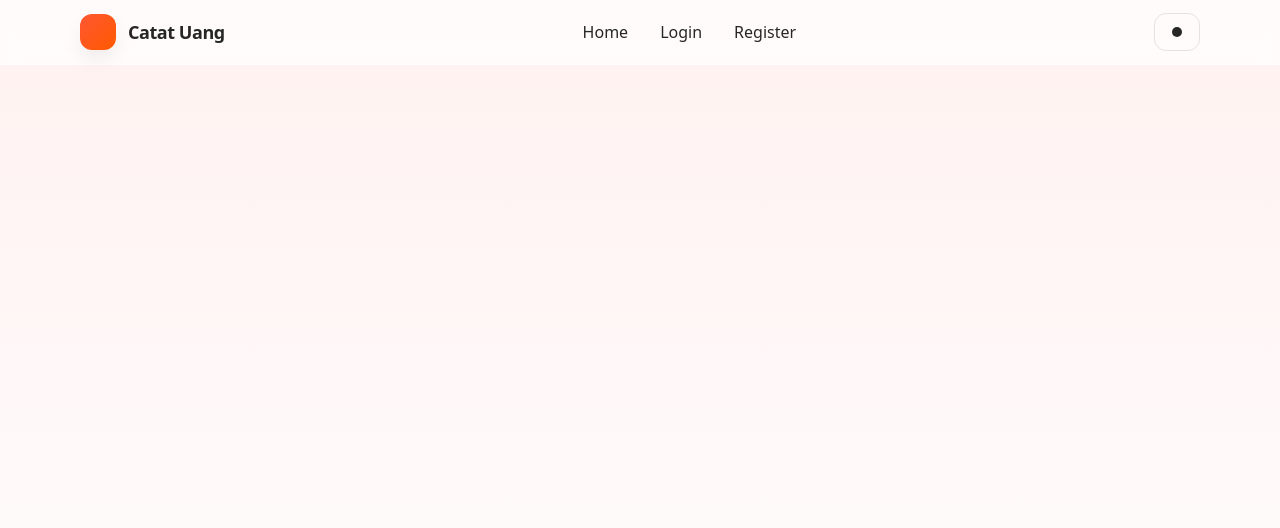
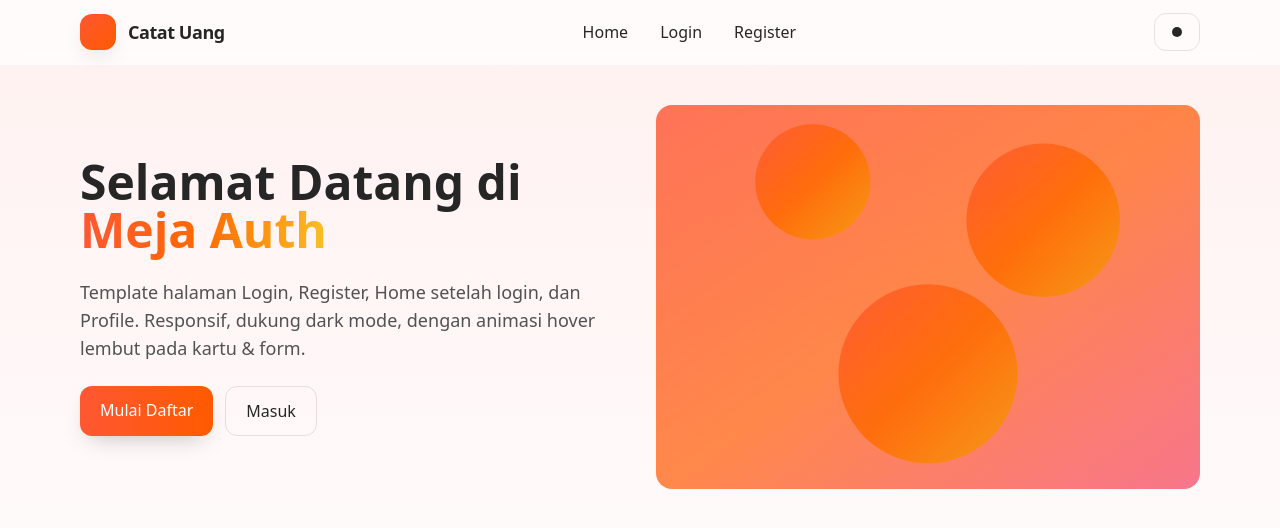
Before and after one commit to arkisme99/vue_catatuang, a Vue app: page / in a window 1280 px wide. Shown: the top 528 px of the page. Built offline with nearby package versions, Linux system fonts and the light colour scheme.

Commit message:
feat: home fe

```diff
--- /dev/null
+++ b/src/components/Home.vue
@@ -0,0 +1,67 @@
+<template>
+  <!-- Main -->
+  <main class="max-w-6xl mx-auto px-4 py-10 space-y-12">
+    <!-- Landing (pre-login home) -->
+    <section id="view-landing" class="animate-fadeUp">
+      <div class="grid lg:grid-cols-2 gap-8 items-center">
+        <div class="space-y-6">
+          <h1 class="text-4xl md:text-5xl font-extrabold leading-tight">
+            Selamat Datang di
+            <span
+              class="bg-clip-text text-transparent bg-gradient-to-r from-brand-500 via-sunset-500 to-amber-400"
+              >Meja Auth</span
+            >
+          </h1>
+          <p class="text-lg text-neutral-600 dark:text-neutral-300 max-w-prose">
+            Template halaman Login, Register, Home setelah login, dan Profile.
+            Responsif, dukung dark mode, dengan animasi hover lembut pada kartu
+            & form.
+          </p>
+          <div class="flex gap-3">
+            <RouterLink
+              data-route="register"
+              to="/register"
+              class="px-5 py-3 rounded-xl text-white bg-gradient-to-r from-brand-500 to-sunset-600 shadow-soft hover:opacity-90 transition guest:hidden"
+              >Mulai Daftar</RouterLink
+            >
+            <RouterLink
+              data-route="login"
+              to="/login"
+              class="px-5 py-3 rounded-xl border border-black/10 dark:border-white/10 hover:border-brand-500/60 transition guest:hidden"
+              >Masuk</RouterLink
+            >
+          </div>
+        </div>
+        <div
+          class="relative h-64 md:h-80 lg:h-96 rounded-2xl overflow-hidden card-hover"
+        >
+          <div
+            class="absolute inset-0 bg-gradient-to-br from-brand-500/80 via-sunset-600/70 to-rose-500/70 mix-blend-multiply"
+          ></div>
+          <svg
+            viewBox="0 0 600 600"
+            class="absolute inset-0 h-full w-full"
+            aria-hidden="true"
+          >
+            <defs>
+              <linearGradient id="g" x1="0" x2="1" y1="0" y2="1">
+                <stop offset="0%" stop-color="#ff5733" />
+                <stop offset="50%" stop-color="#ff6a00" />
+                <stop offset="100%" stop-color="#f59e0b" />
+              </linearGradient>
+            </defs>
+            <g fill="url(#g)" opacity="0.85">
+              <circle cx="120" cy="120" r="90"></circle>
+              <circle cx="480" cy="180" r="120"></circle>
+              <circle cx="300" cy="420" r="140"></circle>
+            </g>
+          </svg>
+        </div>
+      </div>
+    </section>
+  </main>
+</template>
+
+<script setup></script>
+
+<style scoped></style>
--- a/src/components/Navbar.vue
+++ b/src/components/Navbar.vue
@@ -15,11 +15,11 @@
       </div>
 
       <div class="hidden md:flex items-center gap-2" id="navLinks">
-        <a
+        <RouterLink
           data-route="landing"
-          href="index.php"
+          to="/"
           class="px-3 py-2 rounded-xl hover:bg-black/5 dark:hover:bg-white/5 transition"
-          >Home</a
+          >Home</RouterLink
         >
         <a
           data-route="home"
--- a/src/main.js
+++ b/src/main.js
@@ -4,13 +4,19 @@ import { createRouter, createWebHistory } from 'vue-router'
 import Layout from './components/Layout.vue'
 import UserRegister from './components/auth/UserRegister.vue'
 import UserLogin from './components/auth/UserLogin.vue'
+import Home from './components/Home.vue'
 
 const router = createRouter({
     history: createWebHistory(),
     routes: [
         {
+            path: '/',
             component: Layout,
             children: [
+                {
+                    path: '/',
+                    component: Home
+                },
                 {
                     path: '/register',
                     component: UserRegister
```
